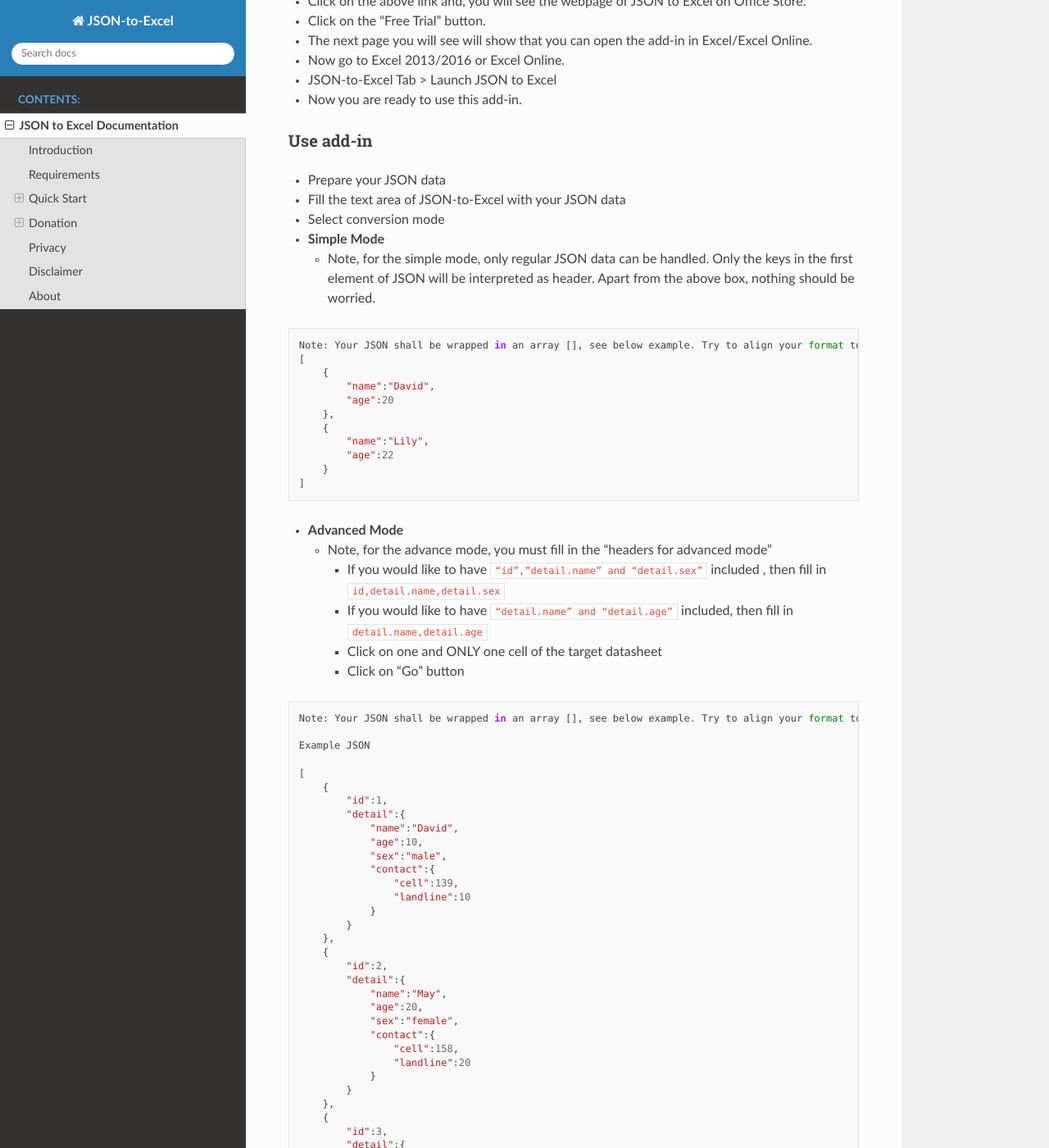
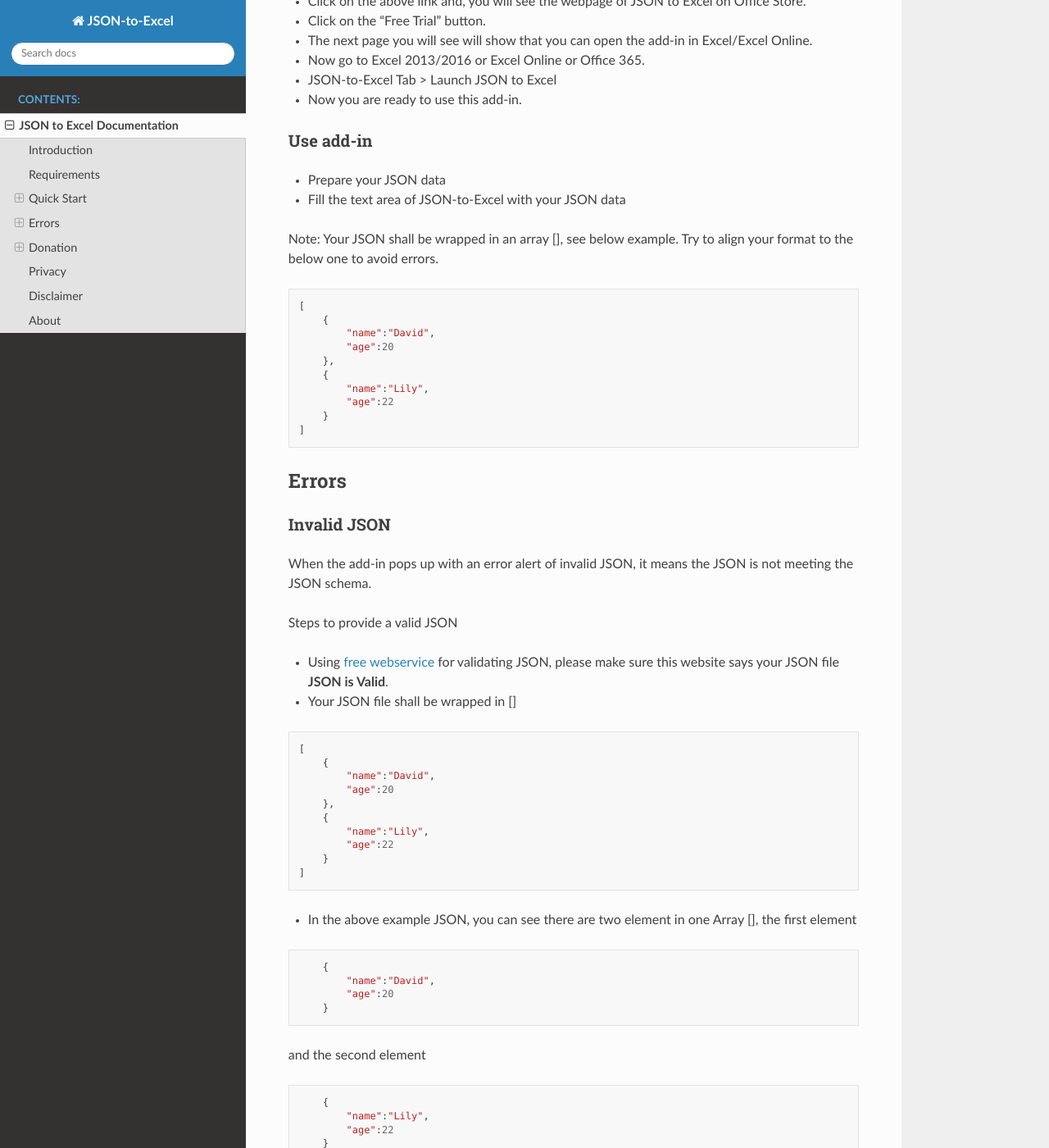
Before and after one commit to he-yang/JSON-to-Excel, a Sphinx documentation site: the page built from source/quickstart.md, in a window 1280 px wide and 1400 px high, scrolled down 532 px. Shown: the whole window at 82% size. Built offline with Sphinx 7.4.7 and the Read the Docs theme 2.0.0, drawn with Linux system fonts in a browser that asks for light colours; some of the changed text lies outside the part shown.

Commit message:
remove advanced mode and add error section

````diff
--- a/source/quickstart.md
+++ b/source/quickstart.md
@@ -13,18 +13,19 @@
 * Click on the above link and, you will see the webpage of JSON to Excel on Office Store.
 * Click on the “Free Trial” button.
 * The next page you will see will show that you can open the add-in in Excel/Excel Online.
-* Now go to Excel 2013/2016 or Excel Online.
+* Now go to Excel 2013/2016 or Excel Online or Office 365.
 * JSON-to-Excel Tab > Launch JSON to Excel
 * Now you are ready to use this add-in.
 ### Use add-in
 * Prepare your JSON data
 * Fill the text area of JSON-to-Excel with your JSON data
-* Select conversion mode
-* __Simple Mode__
-    * Note, for the simple mode, only regular JSON data can be handled. Only the keys in the first element of JSON will be interpreted as header. Apart from the above box, nothing should be worried.
+<!-- * Select conversion mode -->
+<!-- * __Simple Mode__ -->
+<!-- * Note, for the simple mode, only regular JSON data can be handled. Only the keys in the first element of JSON will be interpreted as header. Apart from the above box, nothing should be worried. -->
 
+
+Note: Your JSON shall be wrapped in an array [], see below example. Try to align your format to the below one to avoid errors.
 ```
-Note: Your JSON shall be wrapped in an array [], see below example. Try to align your format to the below one to avoid errors.
 [
     {
         "name":"David",
@@ -36,7 +37,7 @@
     }
 ]
 ```
-* __Advanced Mode__
+<!-- * __Advanced Mode__
     * Note, for the advance mode, you must fill in the “headers for advanced mode”
 
         * If you would like to have ``“id”,”detail.name” and “detail.sex”`` included , then fill in ``id,detail.name,detail.sex``
@@ -86,7 +87,57 @@
         }
     }
 ]
+``` -->
+## Errors
+
+### Invalid JSON
+
+When the add-in pops up with an error alert of invalid JSON, it means the JSON is not meeting the JSON schema.
+
+Steps to provide a valid JSON
+* Using [free webservice](https://jsononline.net/json-validator) for validating JSON, please make sure this website says your JSON file **JSON is Valid**.
+* Your JSON file shall be wrapped in []
 ```
+[
+    {
+        "name":"David",
+        "age":20
+    },
+    {
+        "name":"Lily",
+        "age":22
+    }
+]
+```
+* In the above example JSON, you can see there are two element in one Array [], the first element
+```
+    {
+        "name":"David",
+        "age":20
+    }
+```
+and the second element
+```
+    {
+        "name":"Lily",
+        "age":22
+    }
+```
+* Make sure your elements are wrapped in the [].
+
+### Too many columns
+
+When you have a pop up of too many columns error, it means you have too many key-value pairs in one single element.
+
+One single element has two key-value pairs,
+```
+    {
+        "name":"Lily",
+        "age":22
+    }
+```
+and the addin now can accept no more than 26 key-value pairs.
+
 ## Donation
 
 Your donation is important to WTSolutions Excel-to-JSON add-in, making the server alive to provide you with stable service.
````
